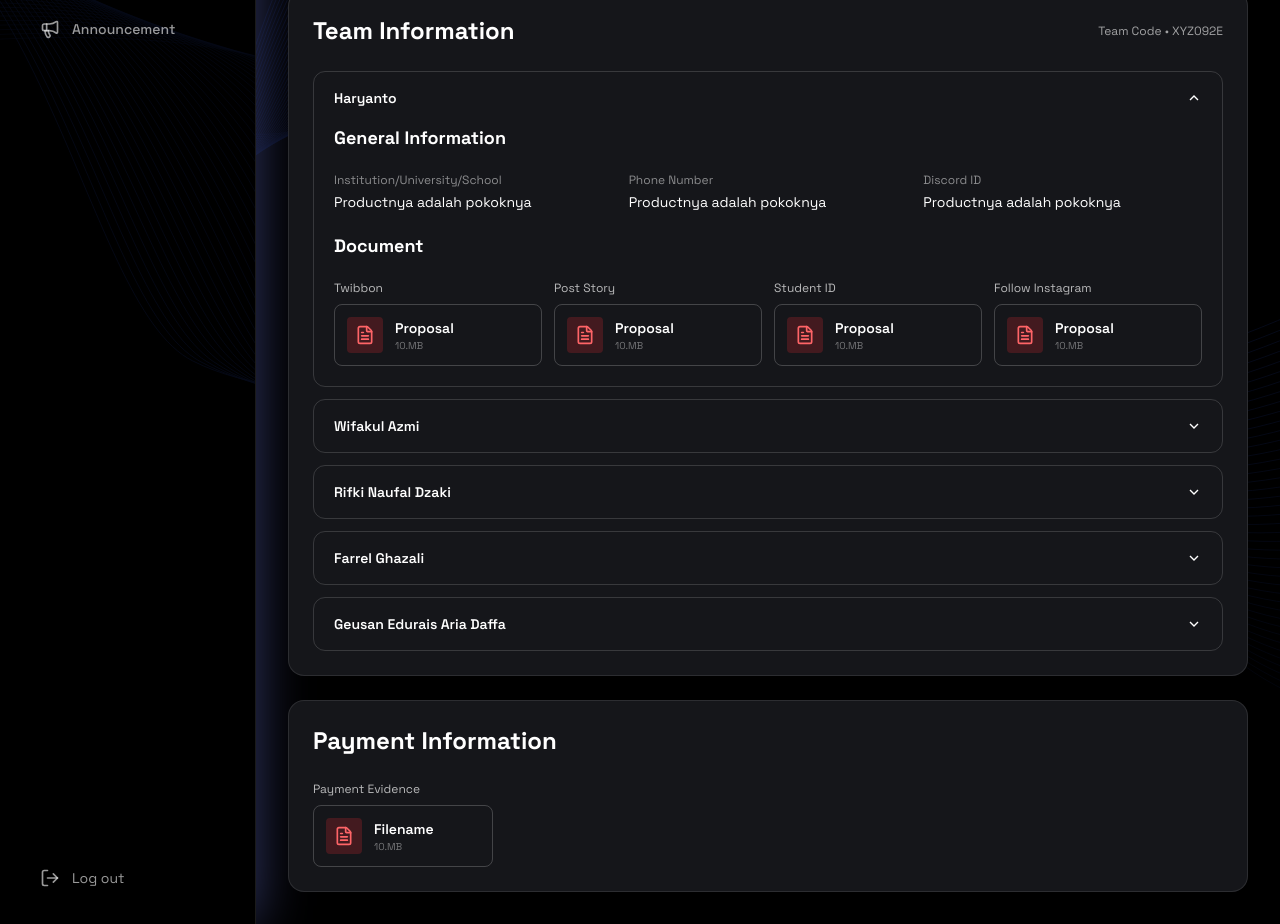
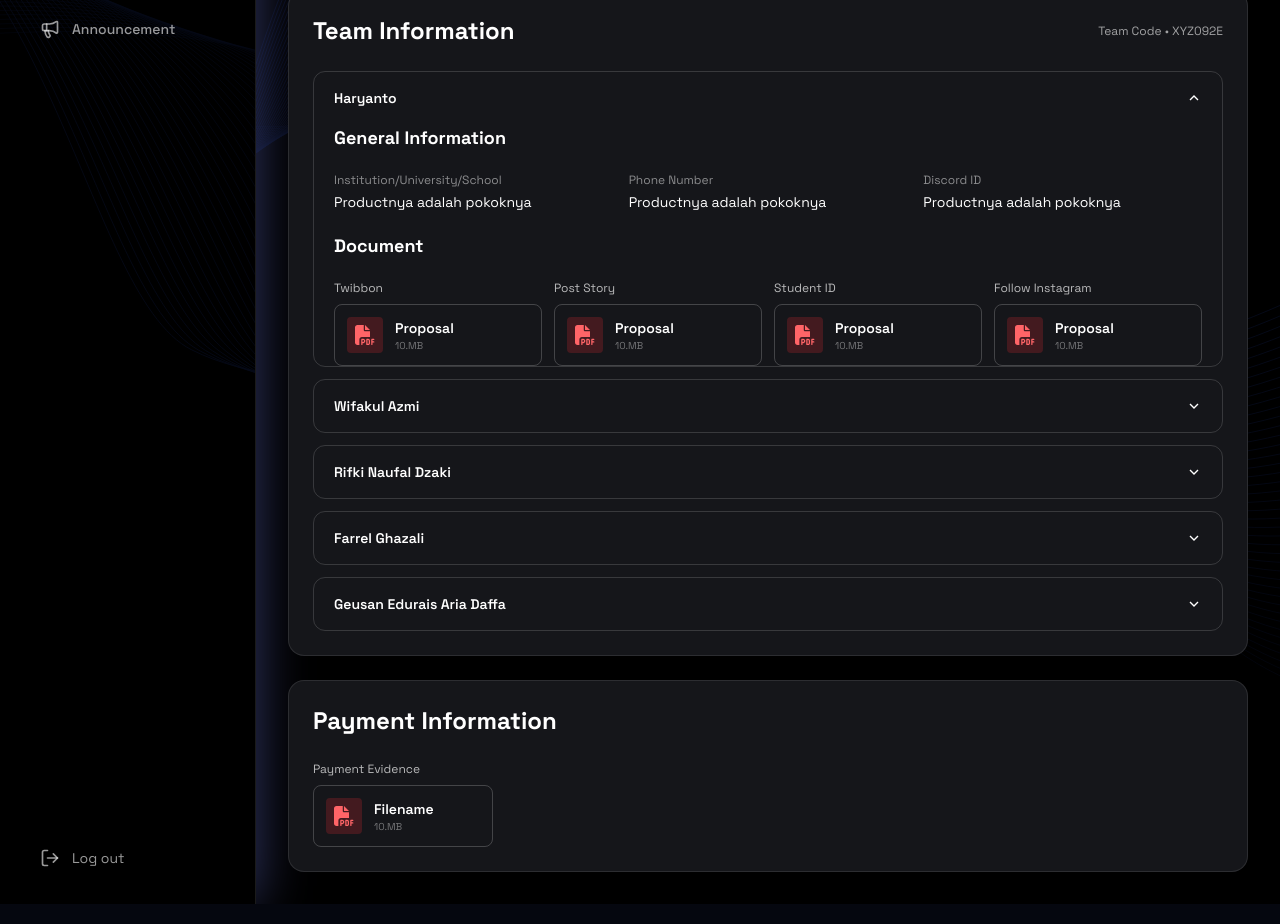
Before and after one commit to Research-and-Creativity/frontend_sevent-x, a Next.js app: page /admin/documents/1 in a window 1280 px wide. Shown: the part 340-1264 px from the top of the page. Built offline with nearby package versions, Linux system fonts and the light colour scheme; no server answers.

Commit message:
feat(admin): PDF icons + smooth accordion in team detail

```diff
--- a/src/app/(admin)/admin/documents/[id]/page.tsx
+++ b/src/app/(admin)/admin/documents/[id]/page.tsx
@@ -2,7 +2,8 @@
 
 import { useState } from "react";
 import { useParams } from "next/navigation";
-import { Users, CheckCircle2, FileText } from "lucide-react";
+import { Users, CheckCircle2 } from "lucide-react";
+import { FaFilePdf } from "react-icons/fa6";
 
 const members = [
   { name: "Haryanto", institution: "Productnya adalah pokoknya", phone: "Productnya adalah pokoknya", discord: "Productnya adalah pokoknya" },
@@ -67,10 +68,10 @@ export default function AdminVerifiedTeamDetailPage() {
             <div key={i} className="border border-white/15 rounded-xl overflow-hidden">
               <button onClick={() => setOpen(open === i ? -1 : i)} className="w-full flex items-center justify-between px-5 py-4 text-left text-sm font-semibold">
                 {m.name}
-                <svg className={`w-4 h-4 transition-transform ${open === i ? "rotate-180" : ""}`} viewBox="0 0 24 24" fill="none" stroke="currentColor" strokeWidth="2"><path d="M6 9l6 6 6-6"/></svg>
+                <svg className={`w-4 h-4 transition-transform duration-300 ${open === i ? "rotate-180" : ""}`} viewBox="0 0 24 24" fill="none" stroke="currentColor" strokeWidth="2"><path d="M6 9l6 6 6-6"/></svg>
               </button>
-              {open === i && (
-                <div className="px-5 pb-5 space-y-5">
+              <div className={`grid transition-all duration-300 ease-in-out ${open === i ? "grid-rows-[1fr] opacity-100" : "grid-rows-[0fr] opacity-0"}`}>
+                <div className="overflow-hidden px-5 space-y-5">
                   <h3 className="font-display text-lg font-bold">General Information</h3>
                   <div className="grid grid-cols-1 md:grid-cols-3 gap-4">
                     {[
@@ -91,7 +92,7 @@ export default function AdminVerifiedTeamDetailPage() {
                       <div key={d.label}>
                         <p className="text-xs text-white/70 mb-2">{d.label}</p>
                         <a href="#" className="flex items-center gap-3 border border-white/20 rounded-lg p-3 hover:bg-white/5 transition-colors">
-                          <span className="w-9 h-9 rounded bg-red-500/20 text-red-400 flex items-center justify-center"><FileText className="w-5 h-5" /></span>
+                          <span className="w-9 h-9 rounded bg-red-500/20 text-red-400 flex items-center justify-center"><FaFilePdf className="w-5 h-5" /></span>
                           <span>
                             <p className="text-sm font-semibold">{d.file}</p>
                             <p className="text-[10px] text-white/40">{d.size}</p>
@@ -101,7 +102,7 @@ export default function AdminVerifiedTeamDetailPage() {
                     ))}
                   </div>
                 </div>
-              )}
+              </div>
             </div>
           ))}
         </div>
@@ -111,7 +112,7 @@ export default function AdminVerifiedTeamDetailPage() {
         <h2 className="font-display text-2xl font-bold mb-6">Payment Information</h2>
         <p className="text-xs text-white/70 mb-2">Payment Evidence</p>
         <a href="#" className="inline-flex items-center gap-3 border border-white/20 rounded-lg p-3 hover:bg-white/5 transition-colors min-w-[180px]">
-          <span className="w-9 h-9 rounded bg-red-500/20 text-red-400 flex items-center justify-center"><FileText className="w-5 h-5" /></span>
+          <span className="w-9 h-9 rounded bg-red-500/20 text-red-400 flex items-center justify-center"><FaFilePdf className="w-5 h-5" /></span>
           <span>
             <p className="text-sm font-semibold">Filename</p>
             <p className="text-[10px] text-white/40">10.MB</p>
```
